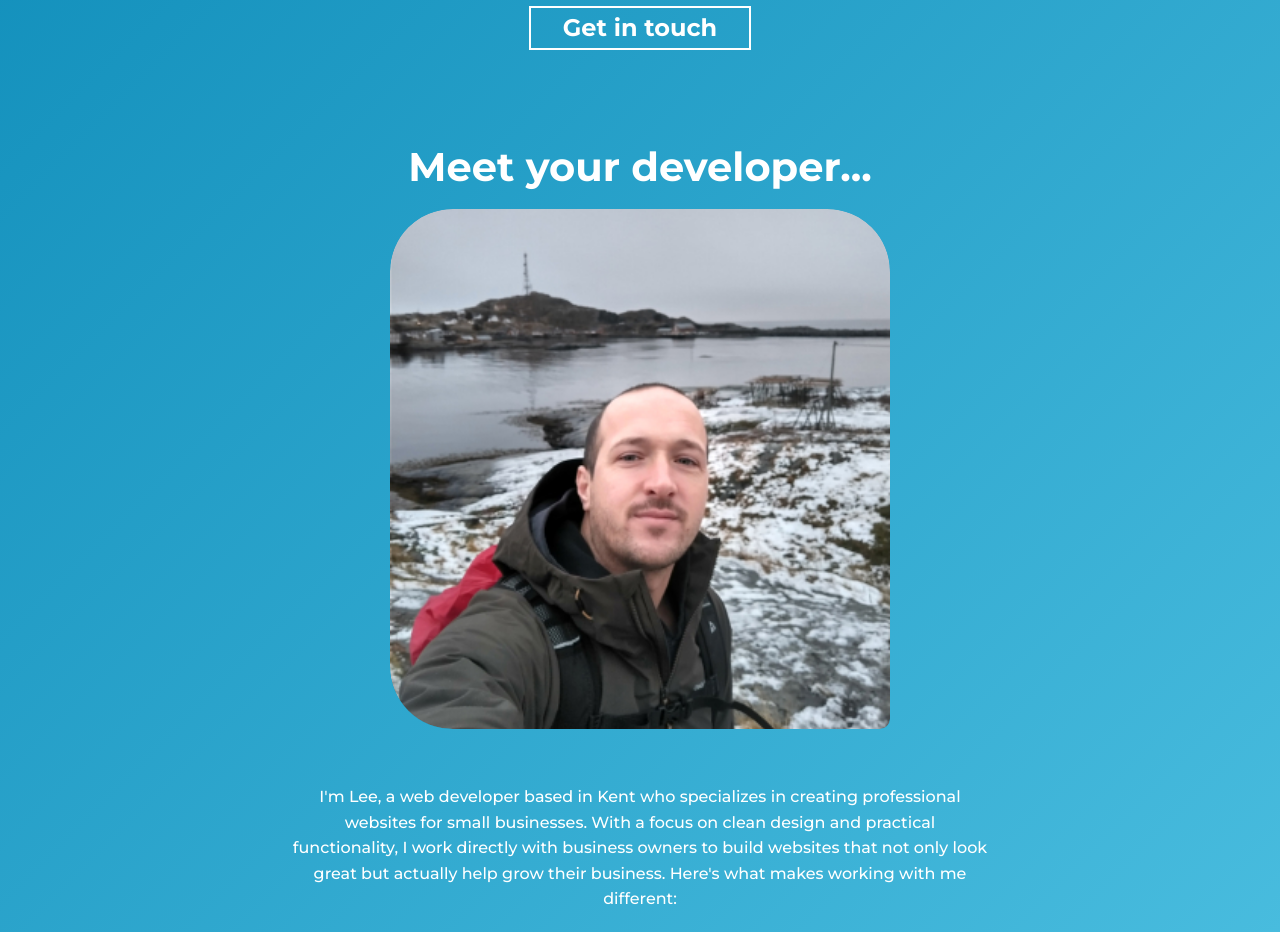
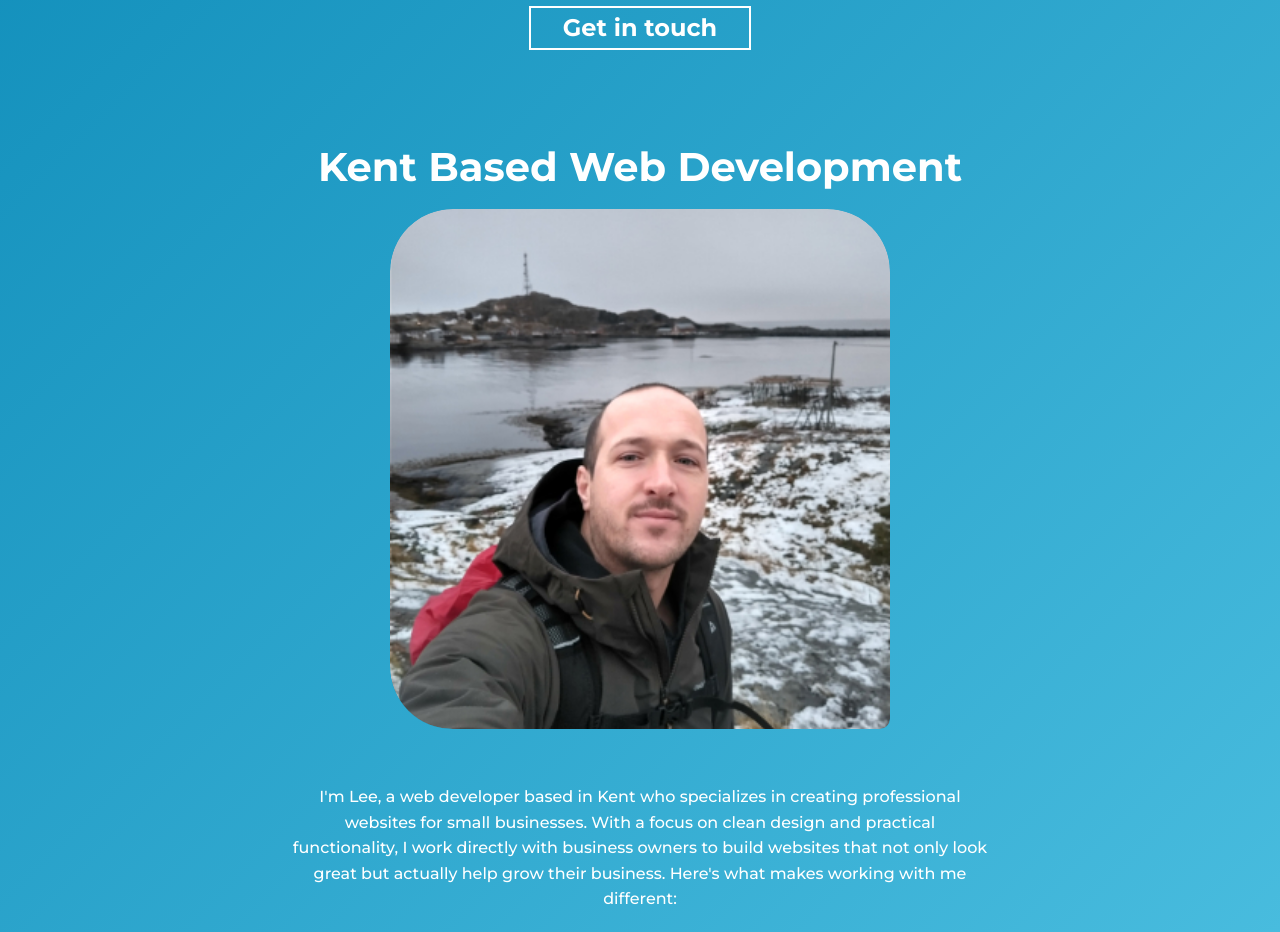
Before and after one commit to Charlton305/portfolio, a React (Vite) app: page / in a window 1280 px wide. Shown: the part 1560-2492 px from the top of the page. Built offline with nearby package versions, Linux system fonts and the light colour scheme.

Commit message:
Updated AboutMe.jsx

```diff
--- a/src/components/AboutMe.jsx
+++ b/src/components/AboutMe.jsx
@@ -79,7 +79,7 @@ const AboutMe = () => {
       </div>
 
       <div className="about-me__content-container">
-        <h2 className="meet-your-dev--mobile">Meet your developer...</h2>
+        <h2 className="meet-your-dev--mobile">Kent Based Web Development</h2>
         <div className="about-me__img-container">
           <img
             className="about-me__img"
```
